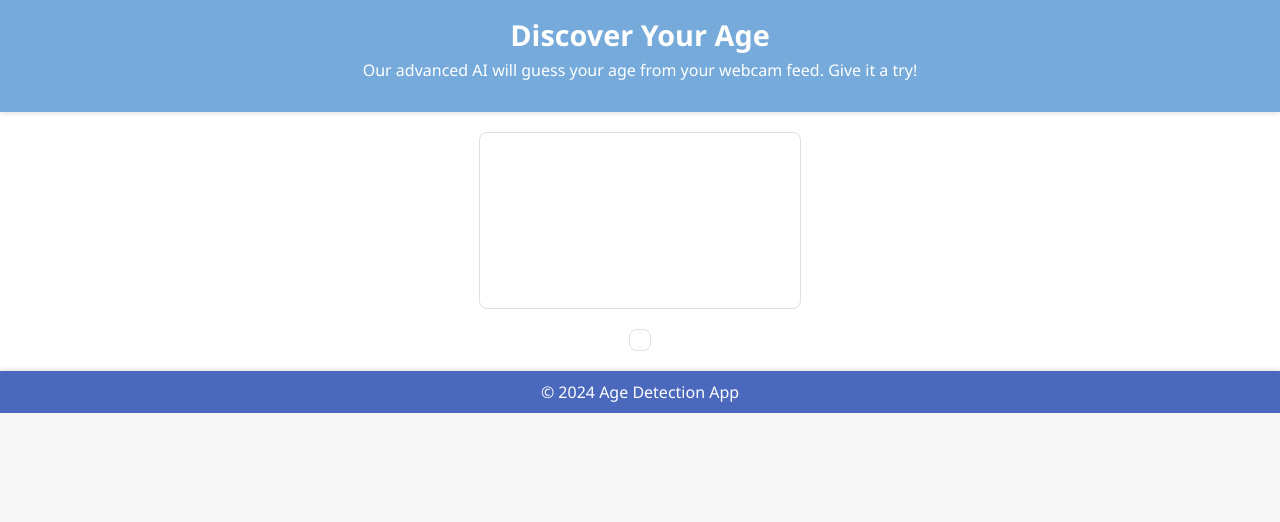
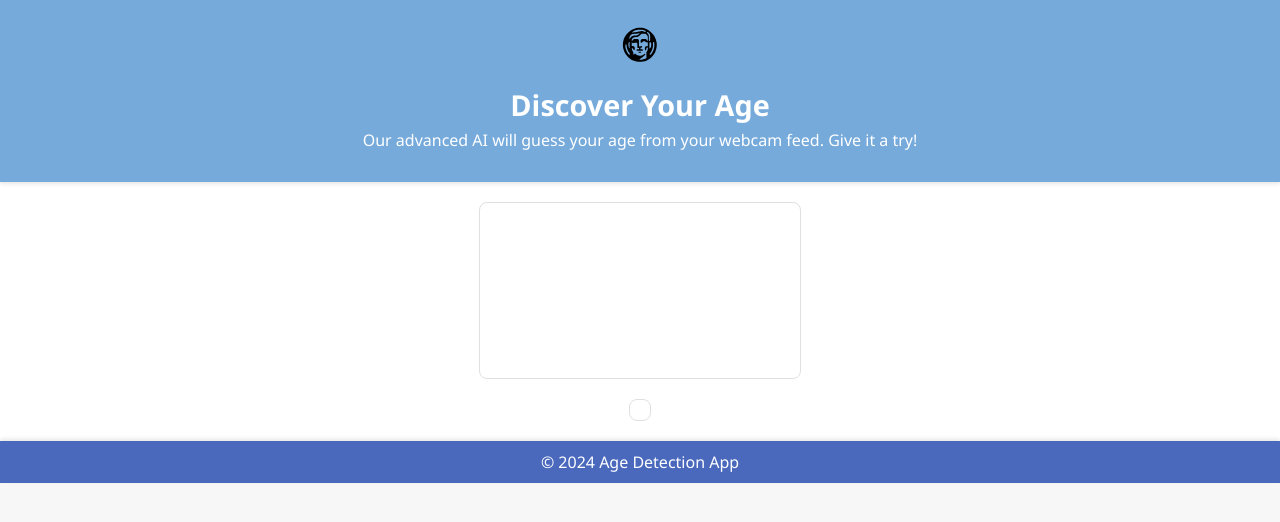
Before and after one commit to eggwhat/age-detection, a React (Create React App) app in the folder frontend/age-detection/: page / in a window 1280 px wide. Shown: the top 522 px of the page. Built offline with nearby package versions, Linux system fonts and the light colour scheme; no server answers.

Commit message:
Logo was added

```diff
--- a/frontend/age-detection/src/App.css
+++ b/frontend/age-detection/src/App.css
@@ -6,6 +6,11 @@ body, html {
   color: #4a4a4a; /* Dark grey for text for better readability */
   height: 100%;
   width: 100%;
+}
+
+.logo {
+  height: 60px;
+  margin-bottom: 5px;
 }
 
 .container {
--- a/frontend/age-detection/src/App.js
+++ b/frontend/age-detection/src/App.js
@@ -1,5 +1,6 @@
 import React, { useEffect, useRef, useState } from 'react';
 import Webcam from 'react-webcam';
+import Logo from './assets/logo.svg';
 import './App.css';
 
 function App() {
@@ -48,6 +49,7 @@ function App() {
     return (
         <div className="container">
             <header>
+                <img src={Logo} alt="Age Detection App Logo" className="logo" />
                 <h1>Discover Your Age</h1>
                 <p>Our advanced AI will guess your age from your webcam feed. Give it a try!</p>
             </header>
```
Also changed, not shown: frontend/age-detection/src/assets/logo.svg (added).
